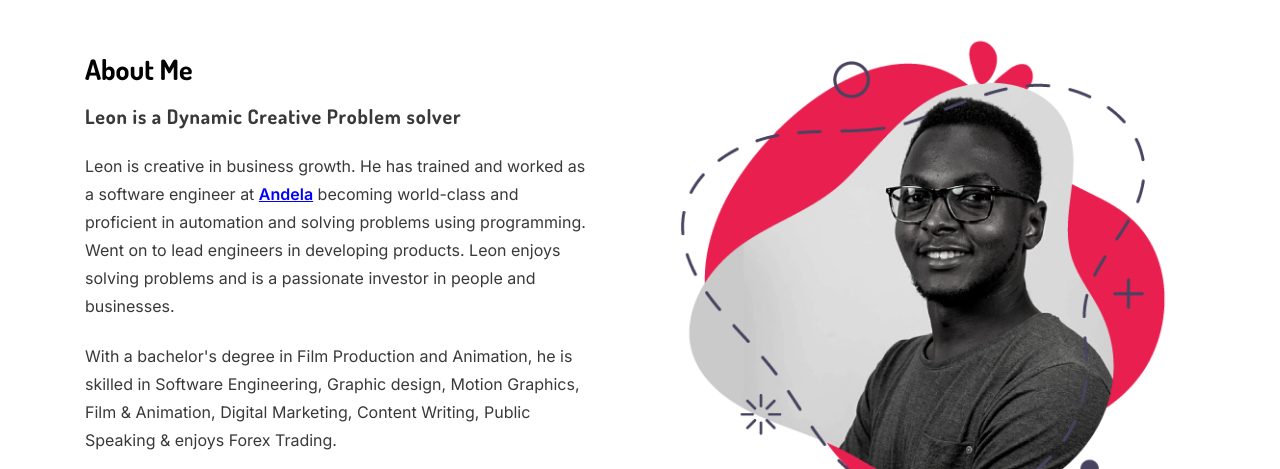
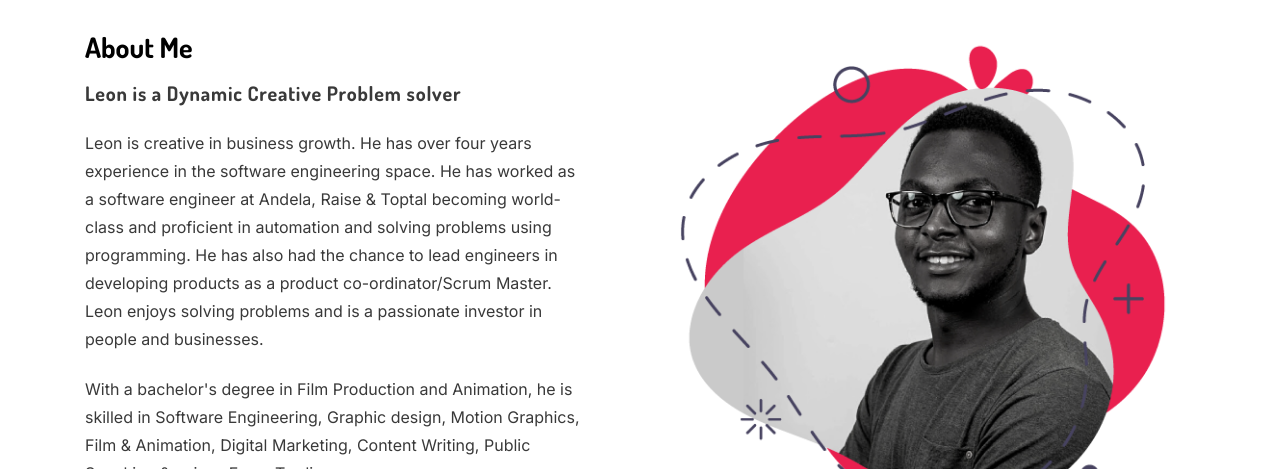
Before and after one commit to Bileonaire/Bileonaire.github.io, a plain HTML site: page index.html in a window 1280 px wide. Shown: the part 1100-1569 px from the top of the page. Drawn offline with Linux system fonts and the light colour scheme.

Commit message:
Fix Intro

```diff
--- a/index.html
+++ b/index.html
@@ -195,15 +195,14 @@
                   Leon is a Dynamic Creative Problem solver
                 </p>
                 <p class="aboutLeon">
-                  Leon is creative in business growth. He has trained and worked
-                  as a software engineer at
-                  <a href="https://andela.com/for-companies/" target="_blank"
-                    >Andela</a
-                  >
-                  becoming world-class and proficient in automation and solving
-                  problems using programming. Went on to lead engineers in
-                  developing products. Leon enjoys solving problems and is a
-                  passionate investor in people and businesses.
+                  Leon is creative in business growth. He has over four years
+                  experience in the software engineering space. He has worked as
+                  a software engineer at Andela, Raise & Toptal becoming
+                  world-class and proficient in automation and solving problems
+                  using programming. He has also had the chance to lead
+                  engineers in developing products as a product
+                  co-ordinator/Scrum Master. Leon enjoys solving problems and is
+                  a passionate investor in people and businesses.
                 </p>
                 <p>
                   With a bachelor's degree in Film Production and Animation, he
```
